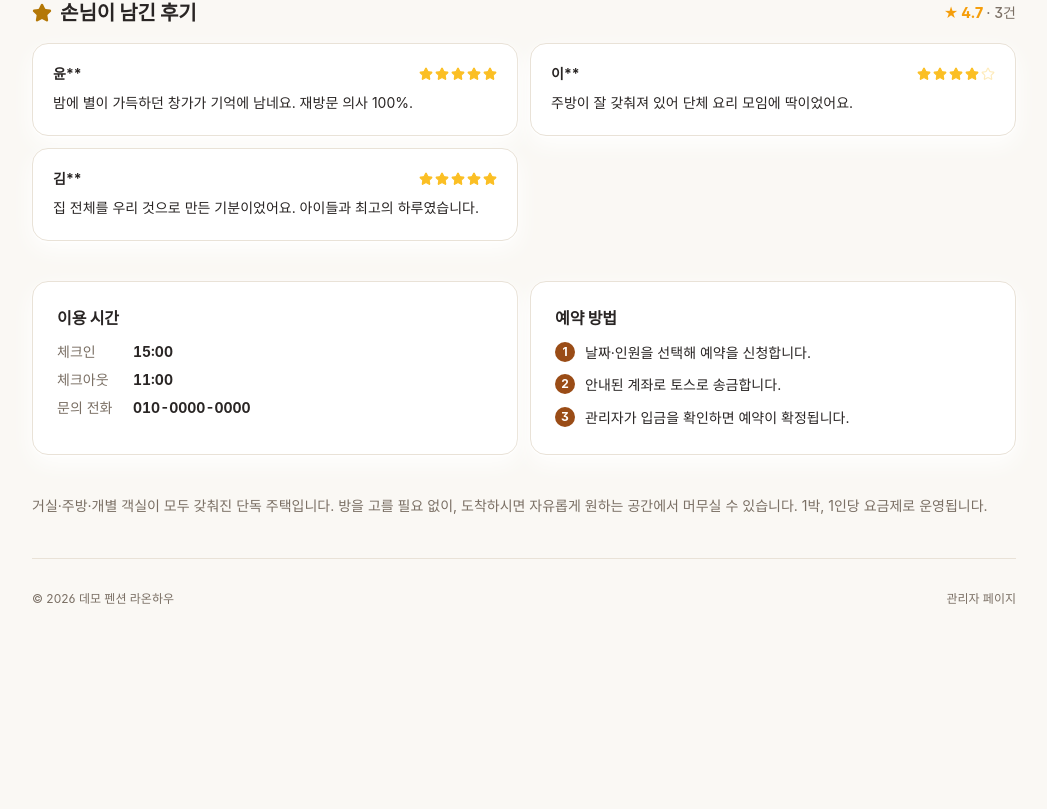
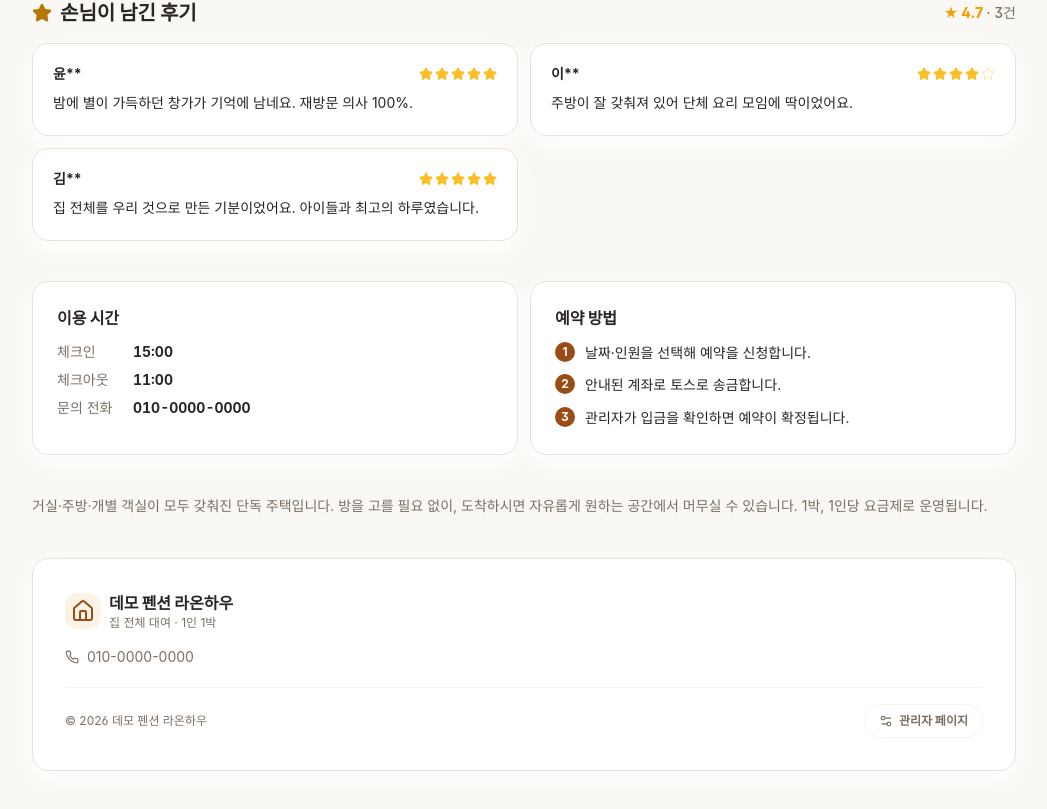
Before and after one commit to khm-project-01-inje-dormitory/project-01-inje-dormitory, a Next.js app: page / in a window 1280 px wide. Shown: the part 1864-2673 px from the top of the page, without its empty margins (116-1163 px from the left). Before the commit the page ends 2615 px from the top, so only its background shows below. Built offline with nearby package versions, Linux system fonts and the light colour scheme; no server answers; a web font is replaced by a local one.

Commit message:
Add files via upload

```diff
--- a/app/page.tsx
+++ b/app/page.tsx
@@ -1,5 +1,5 @@
 import Link from "next/link";
-import { ArrowRight, Banknote, CarFront, Clock3, Footprints, Home as HomeIcon, MapPin, Sparkles, Star, Users, Search } from "lucide-react";
+import { ArrowRight, Banknote, CarFront, Clock3, Footprints, Home as HomeIcon, MapPin, Phone, Settings2, Sparkles, Star, Users, Search } from "lucide-react";
 import PhotoGallery from "@/components/PhotoGallery";
 import AvailabilityCalendar from "@/components/AvailabilityCalendar";
 import { store, computeAvailability } from "@/lib/store";
@@ -190,14 +190,12 @@ export default async function Home() {
         {/* ── 위치 · 주차 안내 ── */}
         {(settings.address || settings.map_link || settings.parking_info || settings.arrival_info) && (
           <section className="card-surface p-6">
-            <h2 className="text-xl font-black mb-3 flex items-center gap-2">
-              <MapPin className="w-5 h-5 text-primary" /> 오시는 길
-            </h2>
+            <h2 className="text-xl font-black mb-3">오시는 길</h2>
             <div className="space-y-2.5 text-sm">
               {/* 라벨-값 인접 좌측 정렬: 긴 주소도 왼쪽 기준 자연 줄바꿈 (break-keep) */}
               {settings.address && (
                 <div className="flex items-start gap-3">
-                  <span className="w-16 shrink-0 text-muted-foreground">주소</span>
+                  <span className="w-16 shrink-0 text-muted-foreground flex items-center gap-1"><MapPin className="w-3.5 h-3.5" />주소</span>
                   <span className="font-semibold break-keep">{settings.address}</span>
                 </div>
               )}
@@ -224,9 +222,36 @@ export default async function Home() {
 
         <section className="text-sm text-muted-foreground leading-relaxed whitespace-pre-line">{settings.description}</section>
 
-        <footer className="border-t border-border py-8 flex items-center justify-between text-xs text-muted-foreground">
-          <span>© {new Date().getFullYear()} {settings.pension_name}</span>
-          <Link href="/admin" className="hover:text-foreground">관리자 페이지</Link>
+        {/* ── 푸터: 카드형 브랜드 블록 ── */}
+        <footer className="card-surface p-6 sm:p-8">
+          <div className="flex items-center gap-2">
+            <span className="w-9 h-9 rounded-xl bg-primary-soft text-primary flex items-center justify-center shrink-0">
+              <HomeIcon className="w-4.5 h-4.5" />
+            </span>
+            <div className="min-w-0">
+              <div className="font-black truncate">{settings.pension_name}</div>
+              <div className="text-xs text-muted-foreground">집 전체 대여 · 1인 1박</div>
+            </div>
+          </div>
+          {(settings.contact_phone || settings.address) && (
+            <div className="mt-4 space-y-1.5 text-sm text-muted-foreground">
+              {settings.contact_phone && (
+                <div className="flex items-center gap-2"><Phone className="w-3.5 h-3.5 shrink-0" /> {settings.contact_phone}</div>
+              )}
+              {settings.address && (
+                <div className="flex items-start gap-2 break-keep"><MapPin className="w-3.5 h-3.5 shrink-0 mt-0.5" /> {settings.address}</div>
+              )}
+            </div>
+          )}
+          <div className="mt-5 pt-4 border-t border-border/40 flex items-center justify-between gap-3">
+            <span className="text-xs text-muted-foreground">© {new Date().getFullYear()} {settings.pension_name}</span>
+            <Link
+              href="/admin"
+              className="inline-flex items-center gap-1.5 rounded-full border border-border/40 px-3.5 py-2 text-xs font-bold text-muted-foreground hover:text-foreground hover:bg-muted active:scale-95 transition"
+            >
+              <Settings2 className="w-3.5 h-3.5" /> 관리자 페이지
+            </Link>
+          </div>
         </footer>
       </div>
 
```
